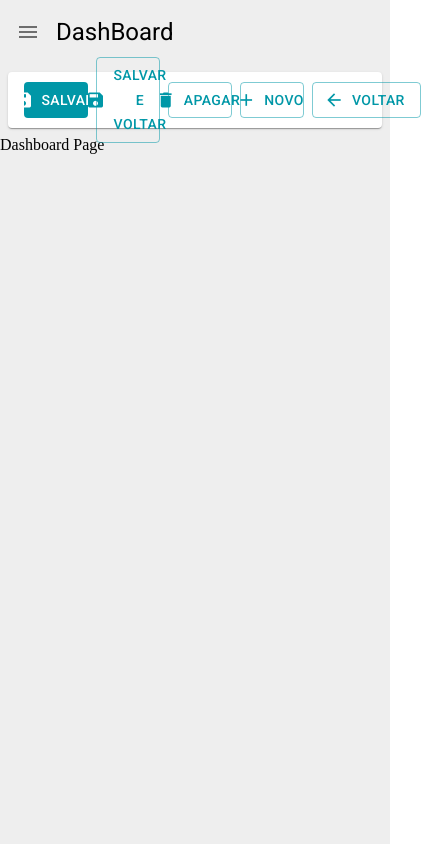
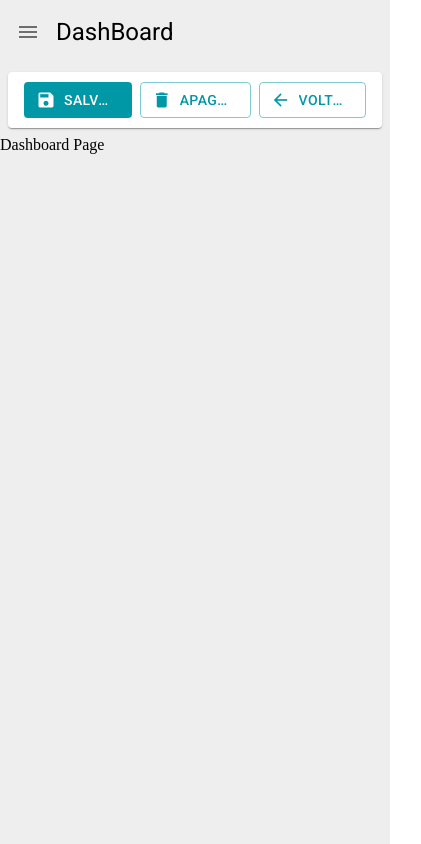
Before and after one commit to gabomoreira/client, a React (Create React App) app: page /pagina-inicial in a window 390 px wide. Shown: the whole page, 421 px wide, since content can reach past the window. Built offline with nearby package versions, Linux system fonts and the light colour scheme.

Commit message:
feat: Adicionado responsividade em Ferramentas de Detalhes

```diff
--- a/src/shared/components/ferramentas-de-detalhes/FerramentasDeDetalhes.tsx
+++ b/src/shared/components/ferramentas-de-detalhes/FerramentasDeDetalhes.tsx
@@ -1,4 +1,4 @@
-import { Box, Button, Icon, Paper, useTheme } from '@mui/material';
+import { Box, Button, Icon, Paper, Skeleton, Typography, useMediaQuery, useTheme } from '@mui/material';
 
 interface IFerramentasDeDetalhesProps {
   textoBotaoNovo?: string;
@@ -8,6 +8,12 @@ interface IFerramentasDeDetalhesProps {
   mostrarBotaoSalvar?: boolean;
   mostrarBotaoSalvarEVoltar?: boolean;
   mostrarBotaoApagar?: boolean;
+
+  mostrarBotaoNovoCarregando?: boolean;
+  mostrarBotaoVoltarCarregando?: boolean;
+  mostrarBotaoSalvarCarregando?: boolean;
+  mostrarBotaoSalvarEVoltarCarregando?: boolean;
+  mostrarBotaoApagarCarregando?: boolean;
 
   aoClicarEmNovo?: () => void;
   aoClicarEmVoltar?: () => void;
@@ -25,6 +31,12 @@ export const FerramentasDeDetalhes: React.FC<IFerramentasDeDetalhesProps> = ({
   mostrarBotaoSalvarEVoltar = false,
   mostrarBotaoApagar = true,
 
+  mostrarBotaoNovoCarregando = false,
+  mostrarBotaoVoltarCarregando = false,
+  mostrarBotaoSalvarCarregando = false,
+  mostrarBotaoSalvarEVoltarCarregando = false,
+  mostrarBotaoApagarCarregando = false,
+
   aoClicarEmNovo,
   aoClicarEmVoltar,
   aoClicarEmSalvar,
@@ -32,6 +44,8 @@ export const FerramentasDeDetalhes: React.FC<IFerramentasDeDetalhesProps> = ({
   aoClicarEmApagar,
 }) => {
   const theme = useTheme();
+  const smDown = useMediaQuery(theme.breakpoints.down('sm'));
+  const mdDown = useMediaQuery(theme.breakpoints.down('md'));
 
   return (
     <Box
@@ -43,8 +57,9 @@ export const FerramentasDeDetalhes: React.FC<IFerramentasDeDetalhesProps> = ({
       gap={1}
       alignItems="center"
       component={Paper}
+      overflow="hidden"
     >
-      {mostrarBotaoSalvar && (
+      {mostrarBotaoSalvar && !mostrarBotaoSalvarCarregando && (
         <Button
           color="primary"
           disableElevation
@@ -52,10 +67,15 @@ export const FerramentasDeDetalhes: React.FC<IFerramentasDeDetalhesProps> = ({
           startIcon={<Icon>save</Icon>}
           onClick={aoClicarEmSalvar}
         >
+          <Typography variant="button" whiteSpace="nowrap" textOverflow="ellipsis" overflow="hidden">
             Salvar
+          </Typography>
         </Button>
       )}
-      {mostrarBotaoSalvarEVoltar && (
+
+      {mostrarBotaoSalvarCarregando && <Skeleton height={60} width={109} />}
+
+      {mostrarBotaoSalvarEVoltar && !mostrarBotaoSalvarEVoltarCarregando && !smDown && !mdDown && (
         <Button
           color="primary"
           disableElevation
@@ -63,10 +83,15 @@ export const FerramentasDeDetalhes: React.FC<IFerramentasDeDetalhesProps> = ({
           startIcon={<Icon>save</Icon>}
           onClick={aoClicarEmSalvarEVoltar}
         >
+          <Typography variant="button" whiteSpace="nowrap" textOverflow="ellipsis" overflow="hidden">
             Salvar e voltar
+          </Typography>
         </Button>
       )}
-      {mostrarBotaoApagar && (
+
+      {mostrarBotaoSalvarEVoltarCarregando && !smDown && !mdDown && <Skeleton height={60} width={178} />}
+
+      {mostrarBotaoApagar && !mostrarBotaoApagarCarregando && (
         <Button
           color="primary"
           disableElevation
@@ -74,10 +99,15 @@ export const FerramentasDeDetalhes: React.FC<IFerramentasDeDetalhesProps> = ({
           startIcon={<Icon>delete</Icon>}
           onClick={aoClicarEmApagar}
         >
+          <Typography variant="button" whiteSpace="nowrap" textOverflow="ellipsis" overflow="hidden">
             Apagar
+          </Typography>
         </Button>
       )}
-      {mostrarBotaoNovo && (
+
+      {mostrarBotaoApagarCarregando && <Skeleton height={60} width={113} />}
+
+      {mostrarBotaoNovo && !mostrarBotaoNovoCarregando && !smDown && (
         <Button
           color="primary"
           disableElevation
@@ -85,23 +115,30 @@ export const FerramentasDeDetalhes: React.FC<IFerramentasDeDetalhesProps> = ({
           startIcon={<Icon>add</Icon>}
           onClick={aoClicarEmSalvar}
         >
+          <Typography variant="button" whiteSpace="nowrap" textOverflow="ellipsis" overflow="hidden">
             {textoBotaoNovo}
+          </Typography>
         </Button>
       )}
 
-      {mostrarBotaoVoltar && (
-        <Box flex={1} display="flex" justifyContent="end">
+      {mostrarBotaoNovoCarregando && !smDown && <Skeleton height={60} width={96} />}
+
+      {mostrarBotaoVoltar && !mostrarBotaoVoltarCarregando && (
         <Button
+          style={{ marginLeft: 'auto' }}
           color="primary"
           disableElevation
           variant="outlined"
           startIcon={<Icon>arrow_back</Icon>}
           onClick={aoClicarEmVoltar}
         >
+          <Typography variant="button" whiteSpace="nowrap" textOverflow="ellipsis" overflow="hidden">
             Voltar
+          </Typography>
         </Button>
-        </Box>
       )}
+
+      {mostrarBotaoVoltarCarregando && <Skeleton height={60} width={109} />}
     </Box>
   );
 };
```
Also changed, not shown: 1 other file (tests, documents, lock files or other folders). Lines whose indentation alone changed are shown as unchanged.
